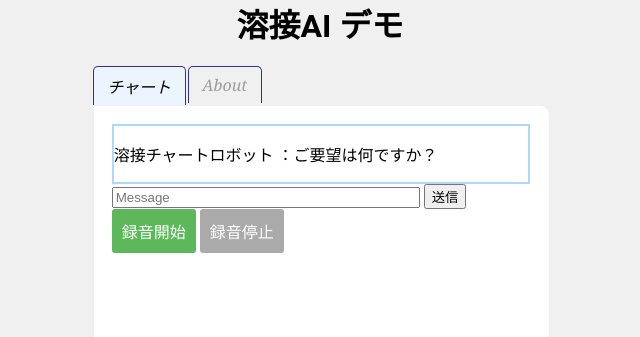
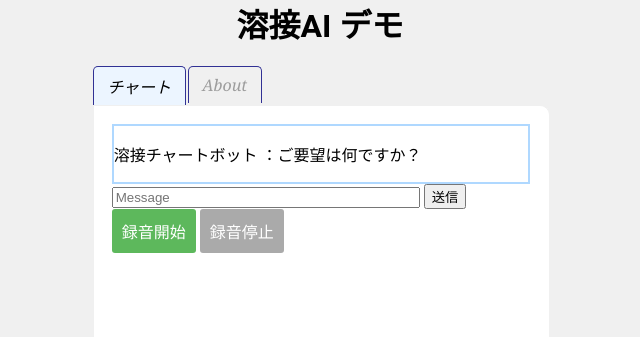
Before and after one commit to yubo0502/speech-text, a Flask app: page / in a window 1280 px wide. Shown: the top 337 px of the page, without its empty margins (320-960 px from the left). Run offline with Flask 2, Linux system fonts and the light colour scheme; some libraries are stand-ins or nearby versions.

Commit message:
2022.04.25

```diff
--- a/templates/index.html
+++ b/templates/index.html
@@ -27,7 +27,7 @@
                 <div class="panel">
 
                     <div id="chatbox">
-                        <p class="botText"><span>溶接チャートロボット ：ご要望は何ですか？</span></p>
+                        <p class="botText"><span>溶接チャートボット ：ご要望は何ですか？</span></p>
 
                     </div>
 
--- a/voice.py
+++ b/voice.py
@@ -12,7 +12,7 @@ from chatterbot.response_selection import get_random_response
 
 app = Flask(__name__)
 
-my_bot = ChatBot(name='溶接チャートロボット', read_only=True,
+my_bot = ChatBot(name='溶接チャートボット', read_only=True,
                  response_selection_method=get_random_response,
                  logic_adapters=[{
                      'import_path': 'chatterbot.logic.SpecificResponseAdapter',
```
Also changed, not shown: static/js/AudioRecorder.js (line endings or trailing spaces), 1 other file.
